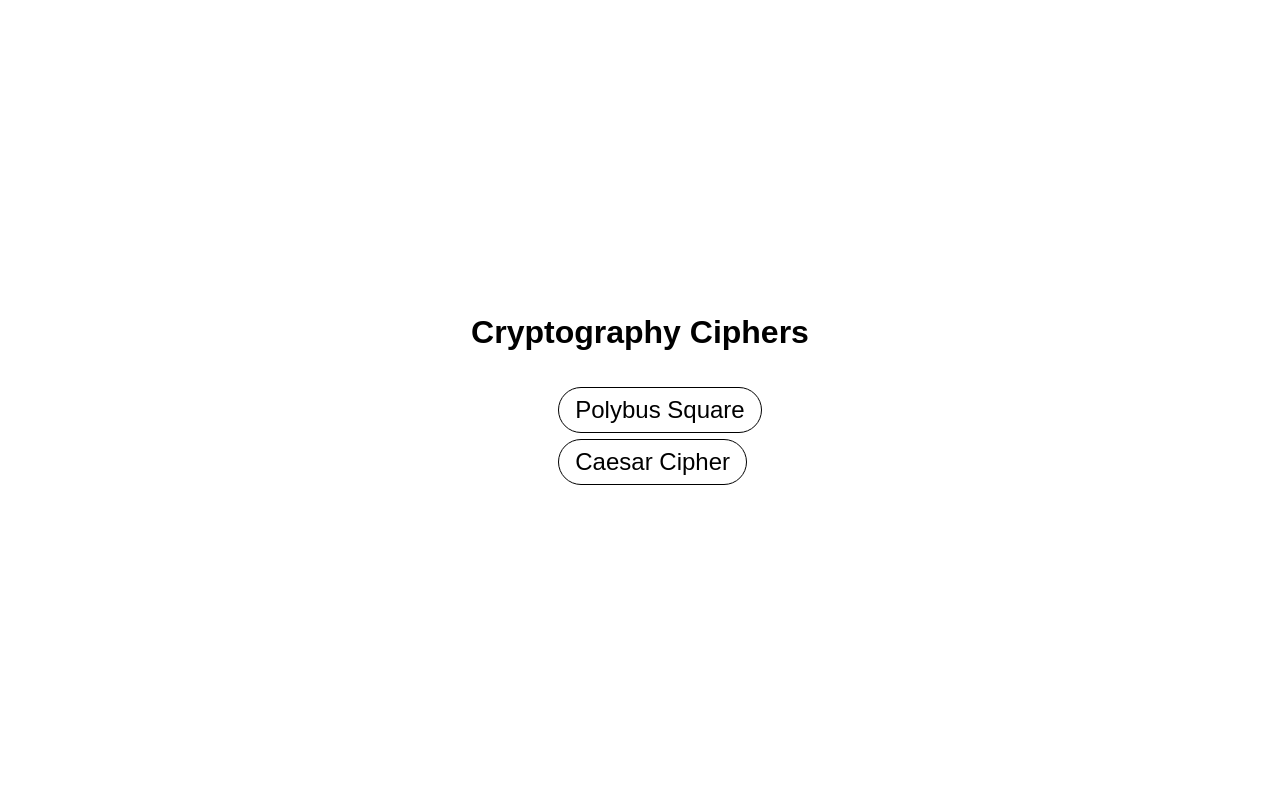
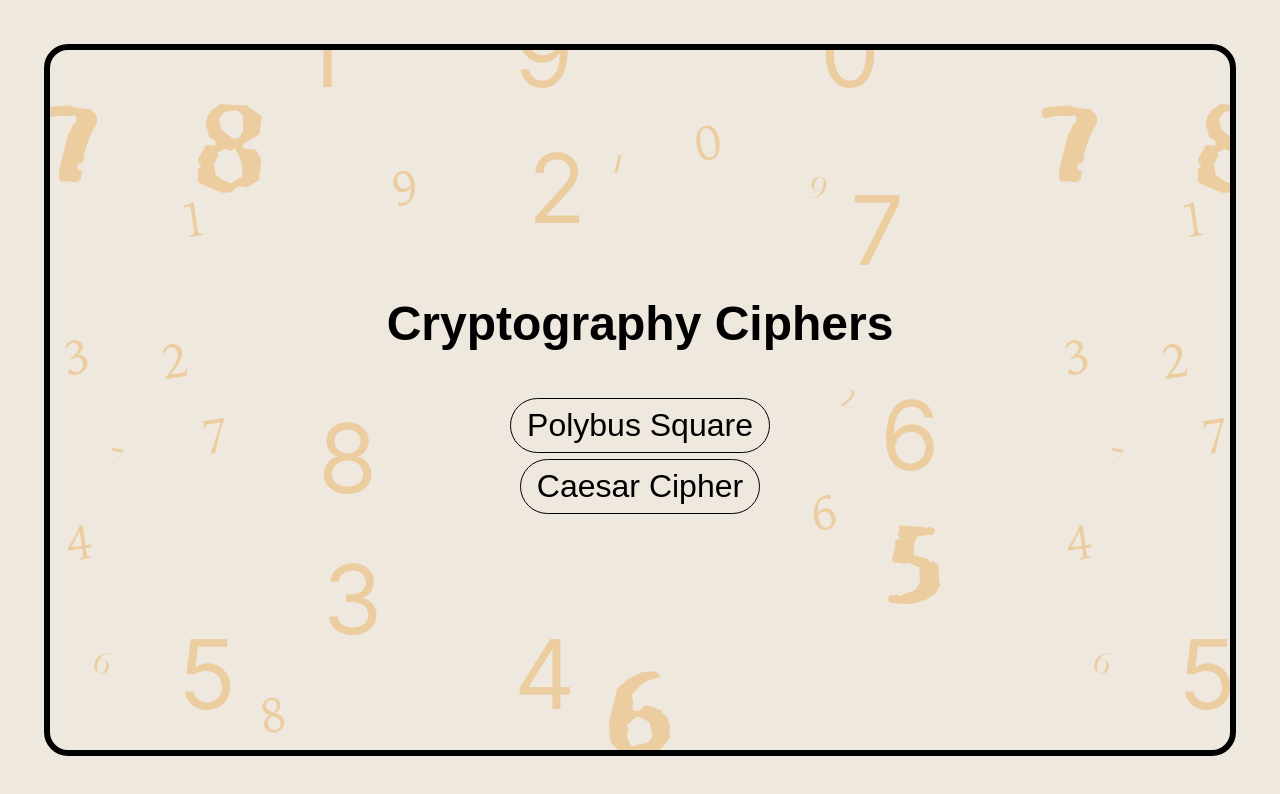
Before and after one commit to playolaizq/cryptographic-ciphers, a website built with Vite: page index.html in a window 1280 px wide. Built offline with nearby package versions, Linux system fonts and the light colour scheme.

Commit message:
style: main page background and card css

```diff
--- a/index.css
+++ b/index.css
@@ -9,11 +9,41 @@ input, span, button {
   font-family: fantasy;
 }
 
+h1 {
+  font-size: 2em;
+}
+
+ul {
+  padding-inline-start: 0;
+}
+
 .root {
   height: inherit;
   display: flex;
   flex-direction: column;
   justify-content: center;
+  align-items: center;
+  background-color: #EEE8DE;
+}
+
+.main-card {
+  position: relative;
+  width: calc(100% - 164px);
+  height: calc(100vh - 164px);
+  display: flex;
+  flex-direction: column;
+  align-items: center;
+  justify-content: center;
+  border: 6px solid black;
+  border-radius: 24px;
+  padding: 32px;
+  background-image: url("./assets/numbers-background.png");
+  background-position: center;
+}
+
+.ciphers-list {
+  display: flex;
+  flex-direction: column;
   align-items: center;
 }
 
@@ -28,7 +58,7 @@ input, span, button {
 }
 
 .cipher-item:hover {
-  outline: 2px solid #09f;
+  outline: 2px solid #A56A11;
 }
 
 .cipher-link {
@@ -38,5 +68,15 @@ input, span, button {
 }
 
 .cipher-link:hover {
-  color: #09f;
+  color: #A56A11;
 }
+
+@media (min-width: 600px) {
+  h1 {
+    font-size: 3em;
+  }
+
+  .cipher-link {
+    font-size: 32px;
+  }
+}
--- a/index.html
+++ b/index.html
@@ -9,8 +9,9 @@
   </head>
   <body>
     <main class="root">
-      <h1>Cryptography Ciphers</h1>
-      <ul>
+      <div class="main-card">
+        <h1 class="main-title">Cryptography Ciphers</h1>
+        <ul class="ciphers-list">
           <li class="cipher-item">
             <a class="cipher-link" href="./pages/polybius-square/polybius-square.html">Polybus Square</a>
           </li>
@@ -18,6 +19,7 @@
             <a class="cipher-link" href="./pages/caesar-cipher/caesar-cipher.html">Caesar Cipher</a>
           </li>
         </ul>
+      </div>
     </main>
   </body>
 </html>
--- a/package.json
+++ b/package.json
@@ -10,6 +10,6 @@
   "author": "playolaizq",
   "license": "ISC",
   "devDependencies": {
-    "vite": "^4.4.2"
+    "vite": "^4.4.9"
   }
 }
```
Also changed, not shown: assets/numbers-background.png (added). Lines whose indentation alone changed are shown as unchanged.
